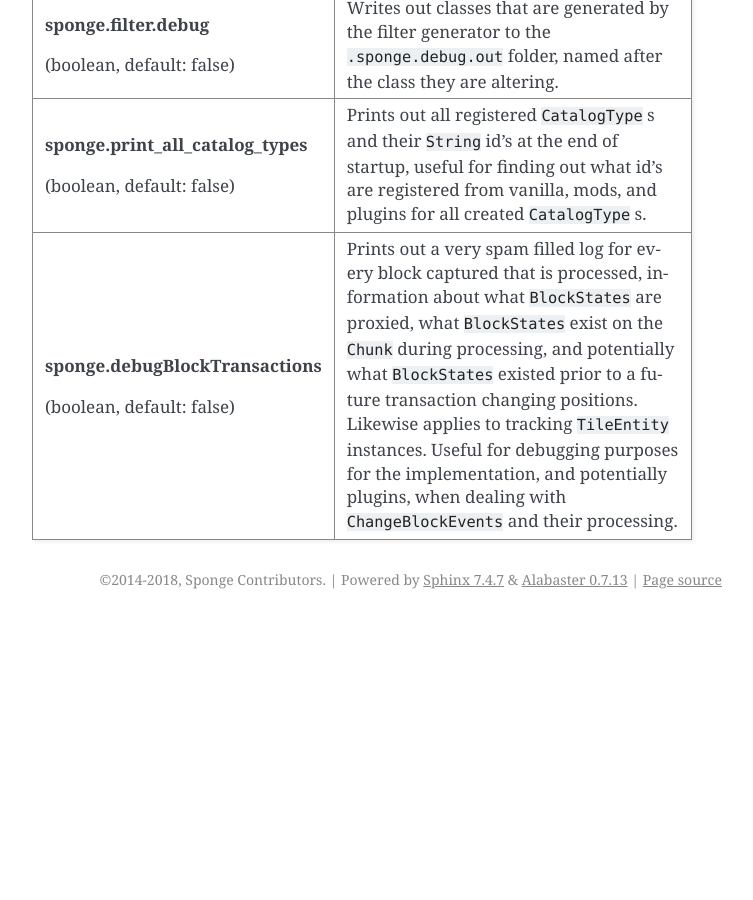
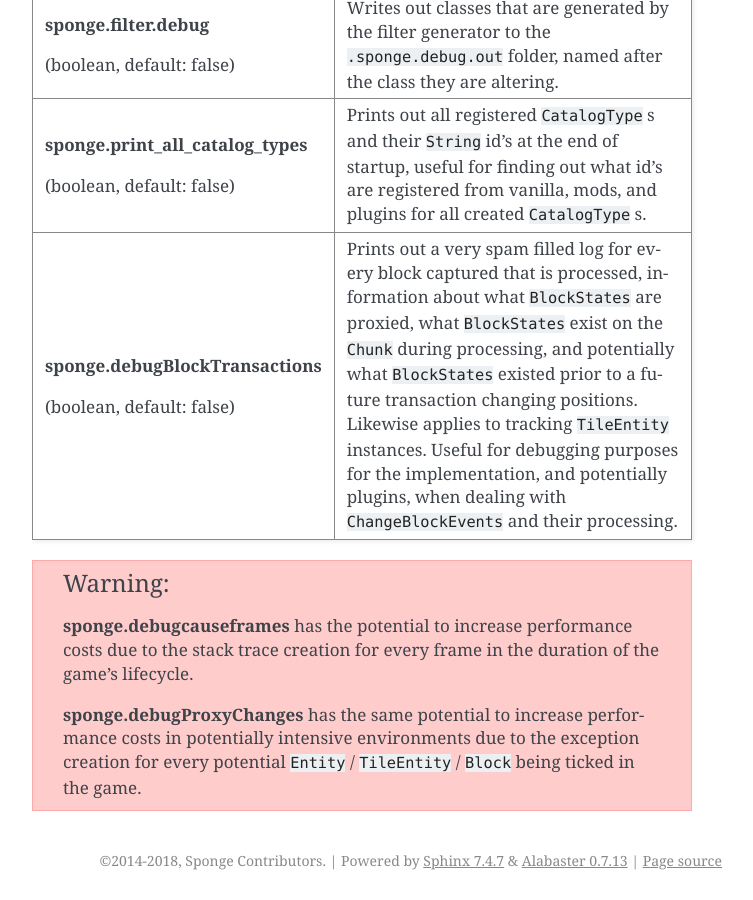
Before and after one commit to SpongePowered/SpongeDocs, a Sphinx documentation site: the page built from source/server/spongineer/properties.rst, in a window 1280 px wide and 900 px high, scrolled down 1615 px. Shown: the whole window, without its empty margins (388-1141 px from the left). Built offline with Sphinx 7.4.7, drawn with Linux system fonts in a browser that asks for light colours; pages that are not in the unit, such as notebooks, are missing from menus; before the commit the page ends 2234 px from its top, so only the background shows below that.

Commit message:
Add warning block concerning performance costs
Signed-off-by: Grauldon <17791090+Grauldon@users.noreply.github.com>

```diff
--- a/source/server/spongineer/properties.rst
+++ b/source/server/spongineer/properties.rst
@@ -64,3 +64,11 @@ Properties Available
 |                                    | implementation, and potentially plugins, when dealing with                      |
 |                                    | ``ChangeBlockEvents`` and their processing.                                     |
 +------------------------------------+---------------------------------------------------------------------------------+
+
+.. warning::
+   **sponge.debugcauseframes** has the potential to increase performance costs due to the stack trace creation for
+   every frame in the duration of the game's lifecycle.
+
+   **sponge.debugProxyChanges** has the same potential to increase performance costs in potentially intensive
+   environments due to the exception creation for every potential ``Entity`` / ``TileEntity`` / ``Block`` being ticked
+   in the game.
```
